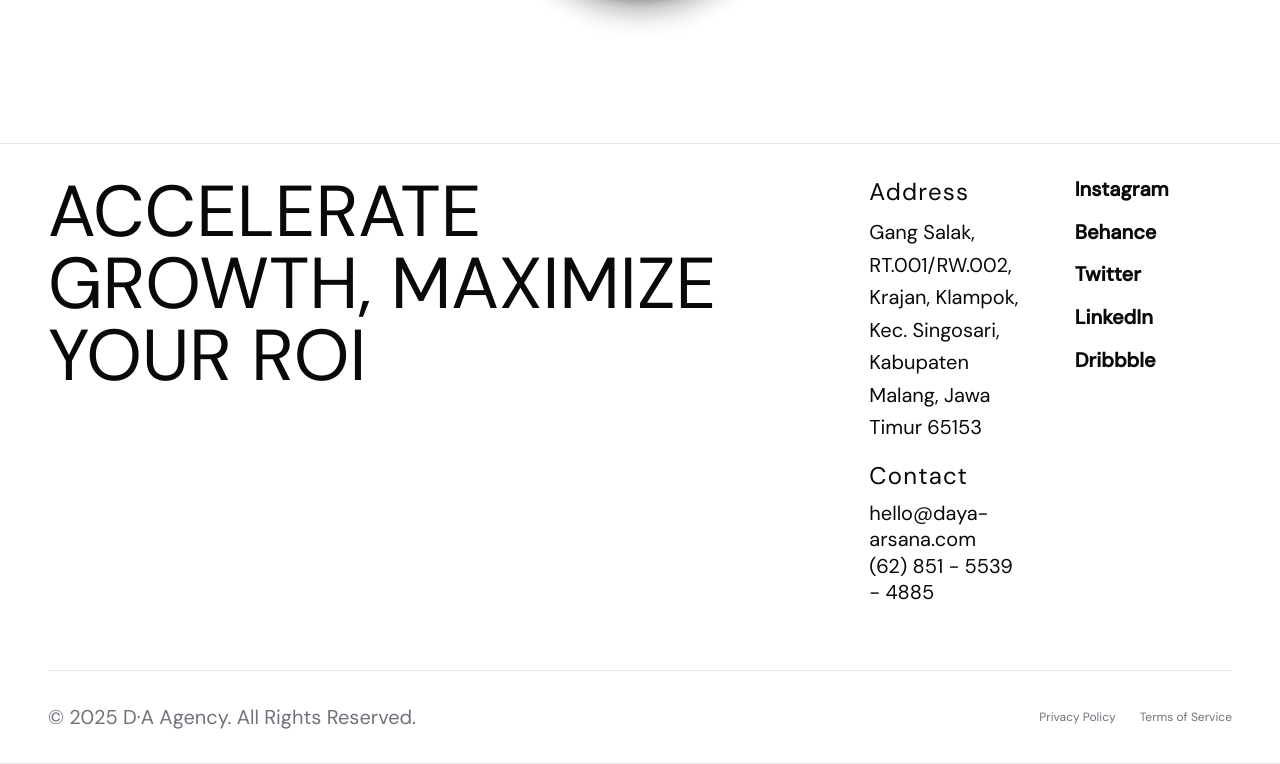
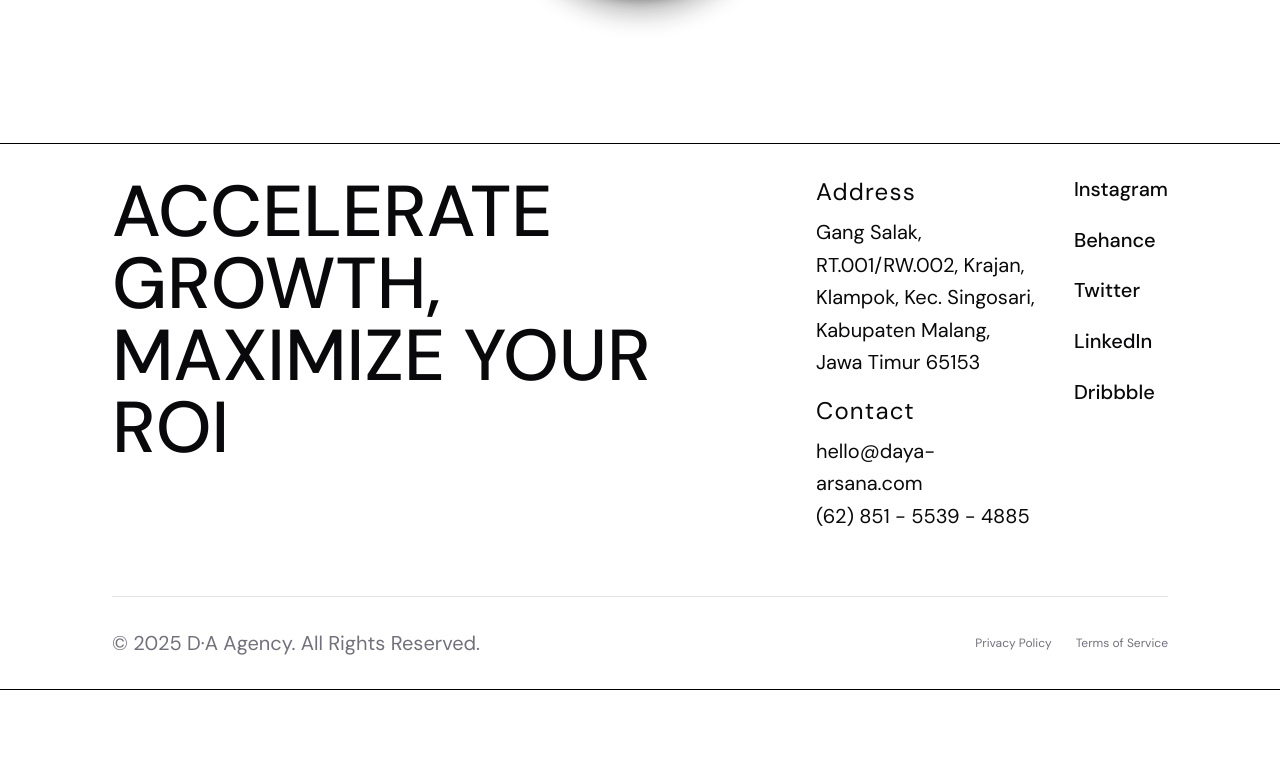
Before and after one commit to RifkyA911/Daya-Arsana, a Next.js app: page / in a window 1280 px wide. Shown: the part 3263-4027 px from the top of the page. After the commit the page ends 3953 px from the top, so only its background shows below. Built offline with nearby package versions, Linux system fonts and the light colour scheme.

Commit message:
fix: footer layout

```diff
--- a/src/app/_components/Footer.tsx
+++ b/src/app/_components/Footer.tsx
@@ -2,46 +2,44 @@
 
 const Footer = () => {
   return (
-    <footer id="footer" className="py-8 px-6 lg:px-12 bg-background border-y border-border">
+    <footer id="footer" className="py-8 px-8 lg:px-28 bg-background border-y border-black">
       <div className="xmax-w-7xl mx-auto">
-        <div className="md:text-2xl grid lg:grid-cols-12 gap-12 mb-16">
-          <div className="lg:col-span-8">
+        <div className="flex flex-col md:flex-row w-full gap-12 mb-16 justify-between md:text-2xl ">
           <div className="lg:max-w-[800px]">
-
-              <h3 className="md:text-7xl mb-4">
+            <h3 className="text-[40px] md:text-7xl 2k:text-7xl font-medium">
               ACCELERATE GROWTH,
               MAXIMIZE YOUR ROI
             </h3>
           </div>
-          </div>
-
-          <div className="lg:col-span-2 text-[20px]">
-            <h4 className="text-[24px] tracking-wider mb-2">
+          <div className="grid grid-cols-12 gap-8 flex-1 justify-items-end">
+            <div className="col-span-8 2k:col-span-4 2k:col-start-5 text-[20px]">
+              <h4 className="md:text-[24px] tracking-wider mb-2 ">
                 Address
               </h4>
               <p className="leading-relaxed">
                 Gang Salak, RT.001/RW.002, Krajan, Klampok, Kec. Singosari, Kabupaten Malang, Jawa Timur 65153
               </p>
-            <h4 className="mt-4 text-[24px] tracking-wider">
+              <h4 className="mt-4 md:text-[24px] tracking-wider">
                 Contact
               </h4>
-            <p className="mt-2">
+              <p className="mt-2 leading-relaxed">
                 hello@daya-arsana.com<br />
                 (62) 851 - 5539 - 4885
               </p>
             </div>
 
-          <div className="lg:col-span-2 text-[20px]">
+            <div className="col-span-4 2k:col-span-2 2k:col-start-10 text-[20px]">
               {/* <h4 className="font-semibold tracking-wider mb-4">
               SOCIALS
             </h4> */}
-            <ul className="flex flex-col gap-4 font-semibold">
+              <ul className="flex flex-col gap-4 md:gap-6 font-medium">
                 <li className="hover:text-foreground transition-colors cursor-pointer">Instagram</li>
                 <li className="hover:text-foreground transition-colors cursor-pointer">Behance</li>
                 <li className="hover:text-foreground transition-colors cursor-pointer">Twitter</li>
                 <li className="hover:text-foreground transition-colors cursor-pointer">LinkedIn</li>
                 <li className="hover:text-foreground transition-colors cursor-pointer">Dribbble</li>
               </ul>
+            </div>
           </div>
         </div>
 
```
Lines whose indentation alone changed are shown as unchanged.
